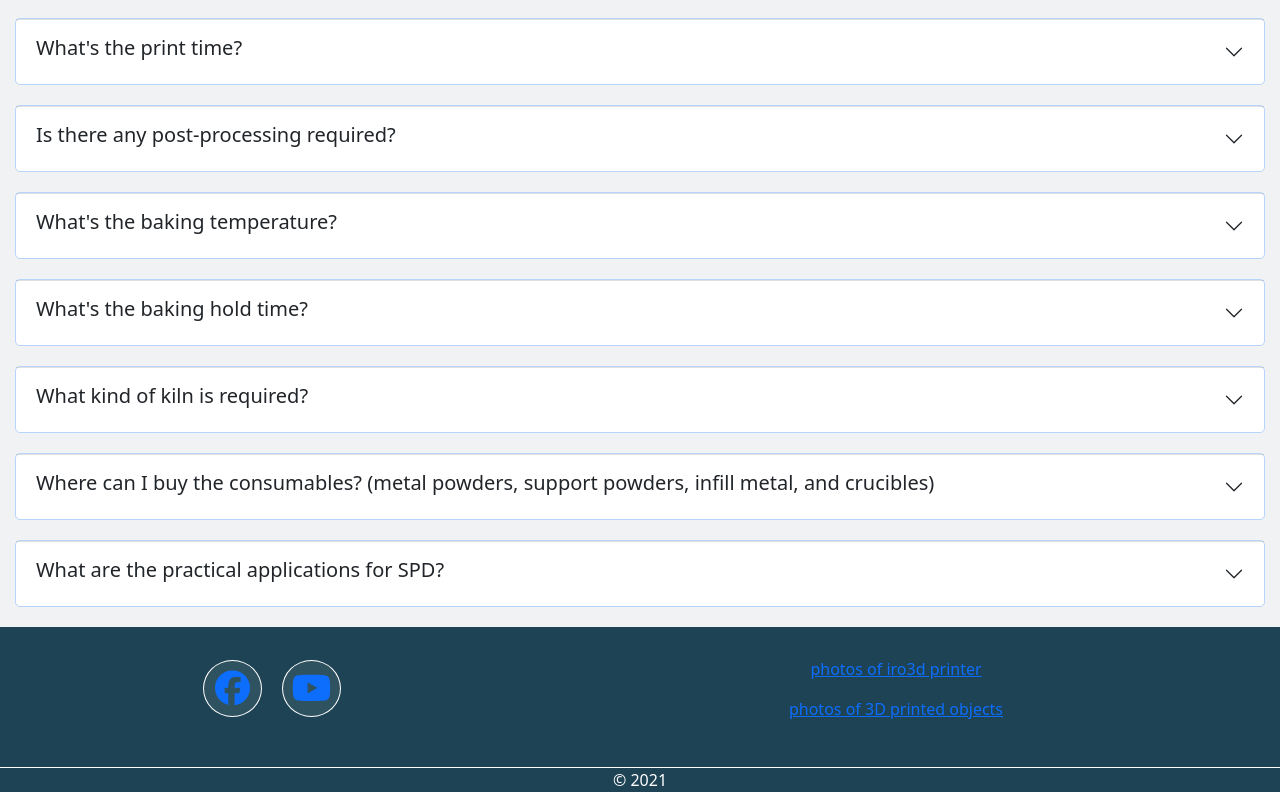
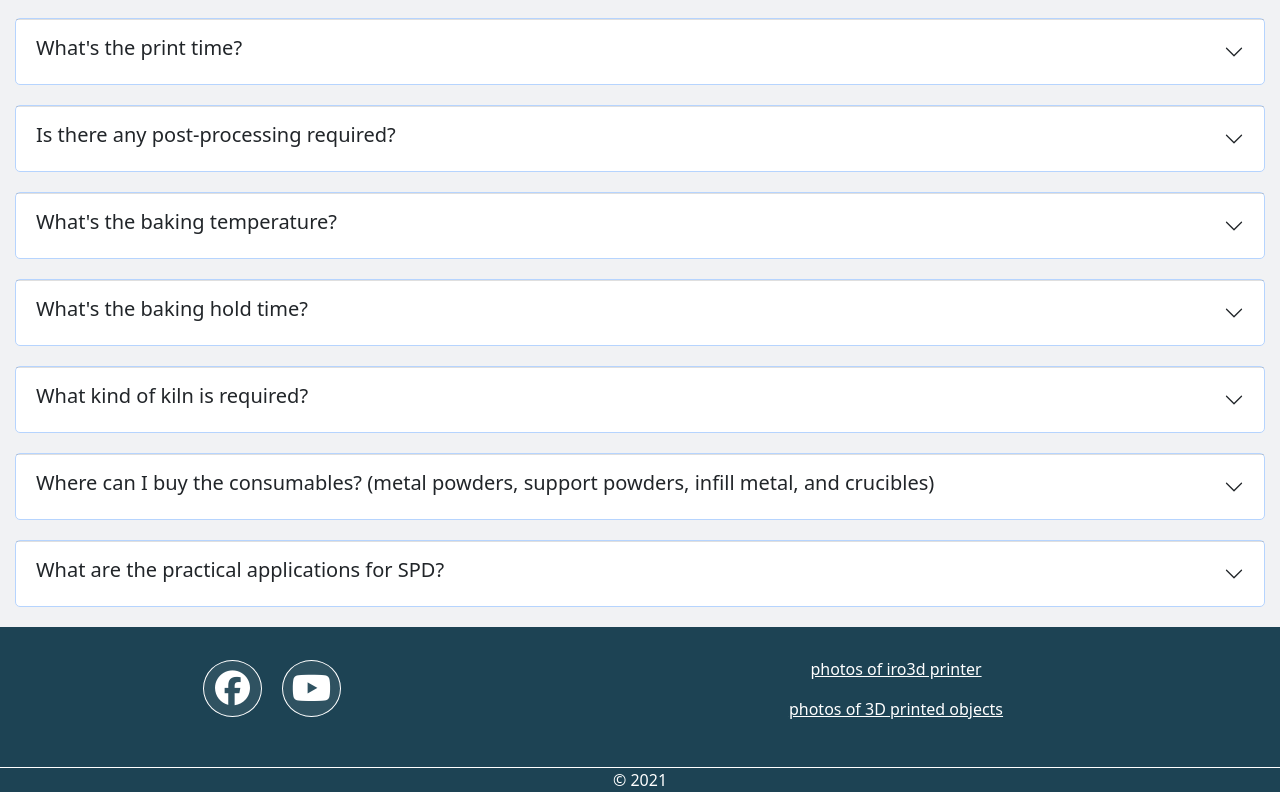
Before and after one commit to tajbirhossain/project6, a plain HTML site: page index.html in a window 1280 px wide. Shown: the part 1135-1927 px from the top of the page. Drawn offline with nearby package versions, Linux system fonts and the light colour scheme.

Commit message:
Update home.css

```diff
--- a/css/home.css
+++ b/css/home.css
@@ -4,6 +4,9 @@
 }
 body {
     background-color: #f1f2f4;
+}
+body a {
+    color: #37a000;
 }
 header h1 {
     text-transform: uppercase;
@@ -137,6 +140,7 @@ iframe {
     font-size: 35px;
     margin: 10px;
     transition: .3s;
+    color: #fff;
 }
 .iconSi ul li:hover {
     color: #37a000;
@@ -166,10 +170,11 @@ iframe {
     align-items: center;
     flex-direction: column;
 }
-.detailSi span p {
+.detailSi span a {
     transition: .3s;
+    color: #fff;
 }
-.detailSi span p:hover {
+.detailSi span a:hover {
     color: #37a000;
     cursor: pointer;
 }
```
